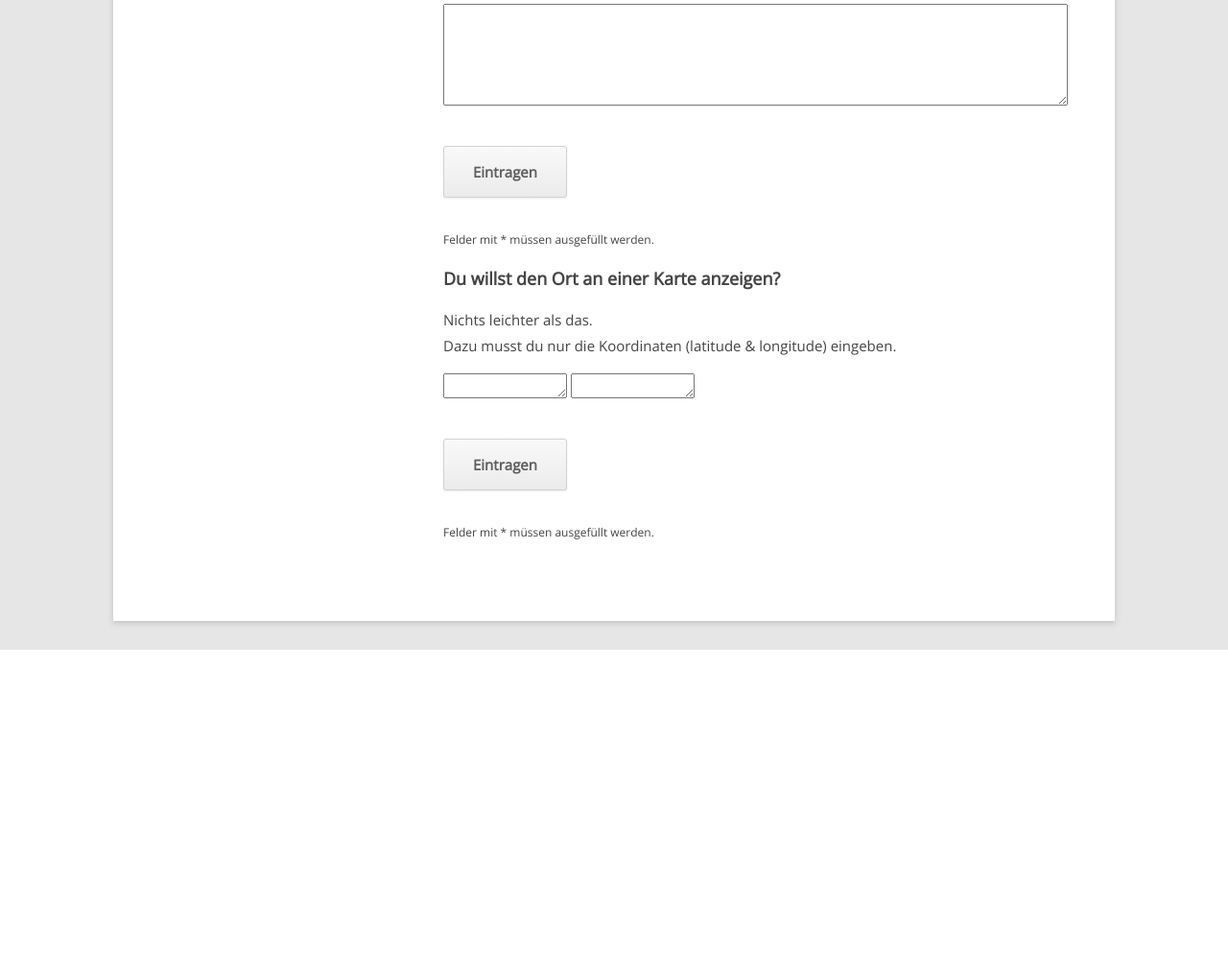
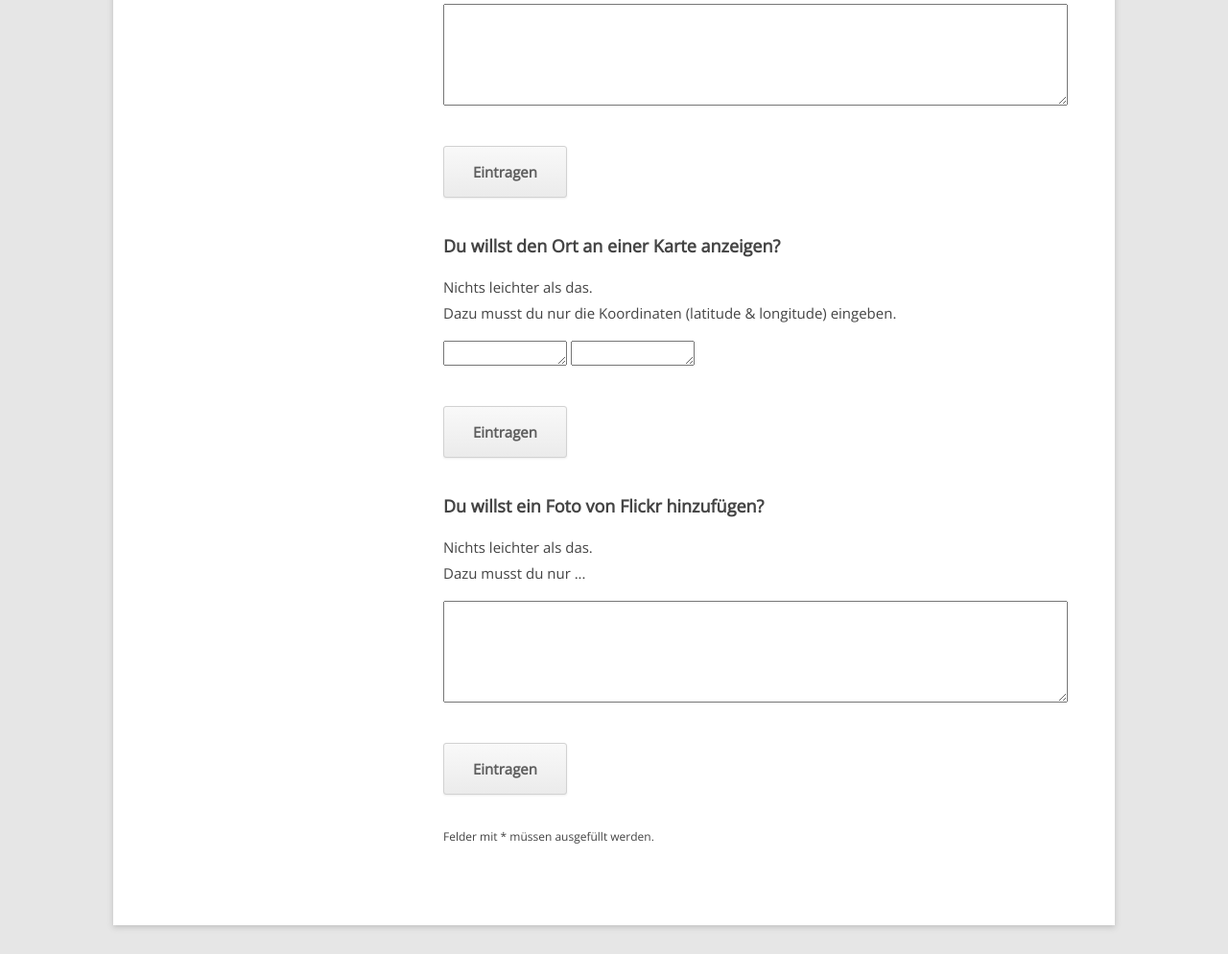
Before and after one commit to kathi045/eventshare, a PHP site: page /?url=newevent in a window 1280 px wide. Shown: the part 1212-2206 px from the top of the page at 96% size. Before the commit the page ends 1889 px from the top, so only its background shows below. Run offline with PHP 8.4, Linux system fonts and the light colour scheme; data that the repository does not hold is empty.

Commit message:
flickrembed start
flickrembed added by mh

```diff
--- a/pages/home/homeview.php
+++ b/pages/home/homeview.php
@@ -17,6 +17,7 @@ class Homeview {
         $tweetembed = $event[0]["tweetembed"];
         $lat = $event[0]["lat"];
         $lng = $event[0]["lng"];
+        $flickrembed = $event[0]["flickrembed"];
 
 
         $out = "<div class='event'>
@@ -41,6 +42,11 @@ class Homeview {
 <?php
             }
         }
+        if($flickrembed) {
+            $out .= "<br>$flickrembed";
+        }
+
+
         $out .= "</div>
                </div><br>";
 
--- a/pages/newevent/newevent.php
+++ b/pages/newevent/newevent.php
@@ -46,6 +46,7 @@ class Newevent extends Page {
         $tweetembed = $_POST["tweetembed"];
         $lat = $_POST["lat"];
         $lng = $_POST["lng"];
+        $flickrembed = $_POST["flickrembed"];
 
 
         if(!$eventname || !$eventort || !$eventdatum) {
@@ -53,7 +54,8 @@ class Newevent extends Page {
             $o = $neweventview->error(1) . $neweventview->getEventForm();
         } else {
             $data = array("name" => $eventname, "ort" => $eventort, "datum" => $eventdatum,
-                "veranstalter" => $veranstalter, "tweetembed" => $tweetembed, "lat" => $lat, "lng" => $lng);
+                "veranstalter" => $veranstalter, "tweetembed" => $tweetembed, "lat" => $lat,
+                "lng" => $lng, "flickrembed" => $flickrembed);
             $id = insert($data, "event");
             if($id) {
                 $o = "Event erfolgreich angelegt!";
--- a/pages/newevent/neweventview.php
+++ b/pages/newevent/neweventview.php
@@ -51,7 +51,6 @@ class Neweventview {
 
             <br><br><br>
             <input class="button" type="submit" value="Eintragen"><br><br>
-            <p style="font-size: 12px;">Felder mit * m&uuml;ssen ausgef&uuml;llt werden.</p>
 
             <h2>Du willst den Ort an einer Karte anzeigen?</h2>
             <p>
@@ -61,6 +60,16 @@ class Neweventview {
 
             <textarea rows="1" cols="12" name="lat"></textarea>
             <textarea rows="1" cols="12" name="lng"></textarea>
+            <br><br><br>
+            <input class="button" type="submit" value="Eintragen"><br><br>
+
+            <h2>Du willst ein Foto von Flickr hinzuf&uuml;gen?</h2>
+            <p>
+              Nichts leichter als das.<br>
+              Dazu musst du nur ...<br>
+            </p>
+
+            <textarea rows="5" cols="70" name="flickrembed"></textarea>
             <br><br><br>
             <input class="button" type="submit" value="Eintragen"><br><br>
 
```
Also changed, not shown: pages/eventdetail/eventdetailview.php (+12 -0 lines).
